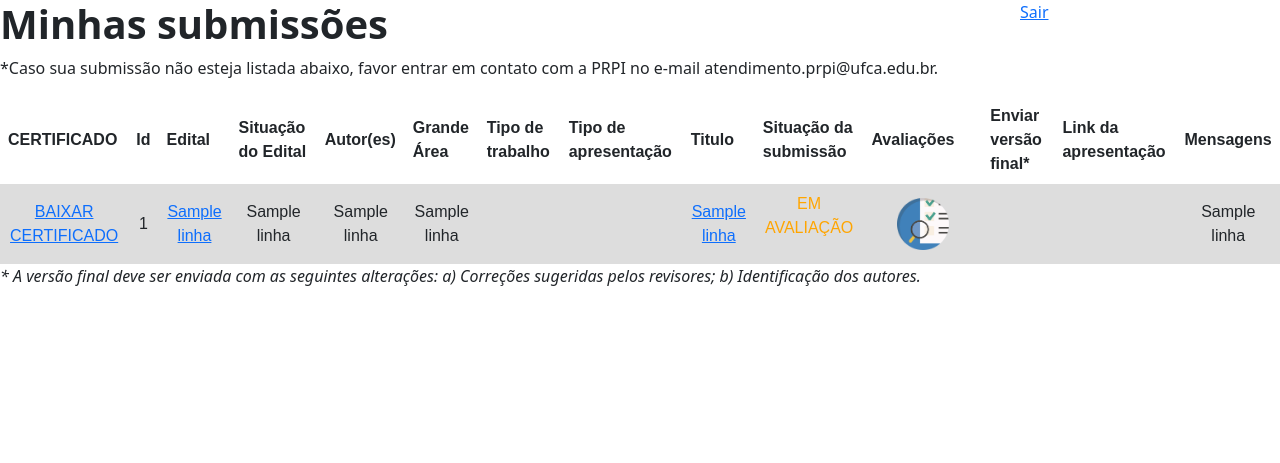
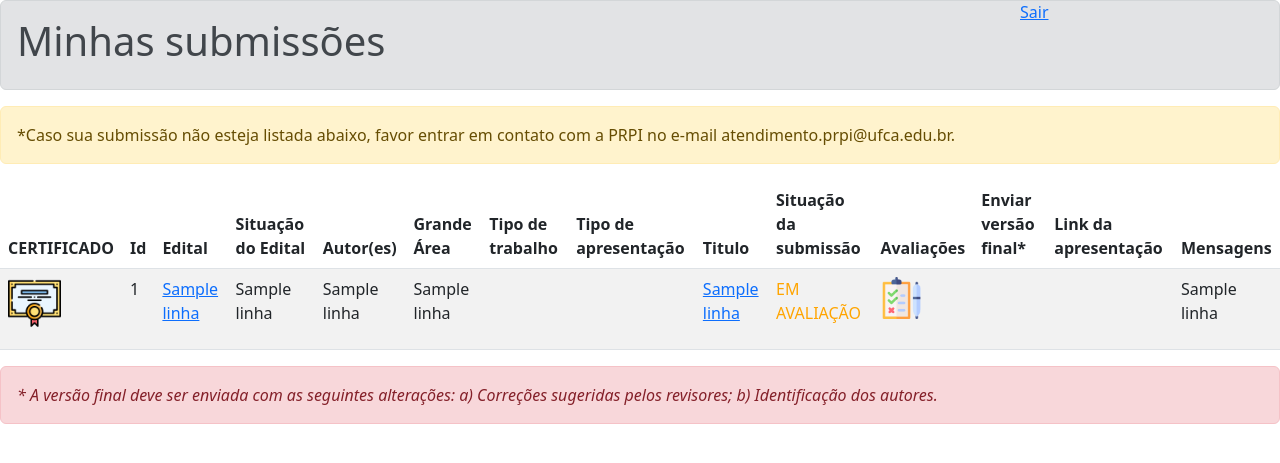
Before and after one commit to rafaelperazzo/cppgi, a Flask app: template flask/templates/meusProjetos.html in a window 1280 px wide. Shown: the top 463 px of the page. Run offline with Flask 2, Linux system fonts and the light colour scheme; the template is opened without the code that fills it: most values are stand-ins (such as "Sample title", 1, 10 or a date in 2020); parts of the project's set-up code (start-up, migrations or seed data) failed here and were passed over; some libraries are stand-ins or nearby versions.

Commit message:
Ajustes visuais no meusProjetos

```diff
--- a/flask/pesquisa.py
+++ b/flask/pesquisa.py
@@ -67,7 +67,7 @@ app.config['TEMP_FOLDER'] = DECLARACOES_DIR
 app.config['DOCUMENTS_FOLDER'] = WORKING_DIR + 'documentos/'
 app.config['CERTIFICADOS_FOLDER'] = WORKING_DIR + 'certificados/'
 
-logging.basicConfig(filename=WORKING_DIR + 'app.log', filemode='w', format='%(asctime)s %(name)s - %(levelname)s - %(message)s',level=logging.ERROR)
+logging.basicConfig(filename=WORKING_DIR + 'app.log', filemode='a', format='%(asctime)s %(name)s - %(levelname)s - %(message)s',level=logging.ERROR)
 
 #Obtendo senhas
 lines = [line.rstrip('\n') for line in open(WORKING_DIR + 'senhas.pass')]
@@ -694,6 +694,9 @@ def inserirAvaliador():
 
         t = threading.Thread(target=enviarPedidoAvaliacao,args=(idProjeto,))
         t.start()
+        update = """UPDATE avaliacoes SET enviado=enviado+1,data_envio=NOW() WHERE avaliador='""" + avaliador1_email +"""' AND
+        idProjeto=""" + str(idProjeto)
+        atualizar(update)
         #return(redirect(url_for('editalProjeto')))
         return('Avaliador cadastrado com sucesso! E-mail enviado!')
     else:
@@ -905,7 +908,7 @@ def meusProjetos():
          FROM editalProjeto,editais WHERE valendo=1 AND editalProjeto.tipo=editais.id AND siape='""" + str(session['username']) + """' ORDER BY editalProjeto.data """
         projetos2019,total2019 = executarSelect(consulta_outros)
 
-        return(render_template('meusProjetos.html',projetos2019=projetos2019,total2019=total2019,permissao=session['permissao']))
+        return(render_template('meusProjetos.html',projetos2019=projetos2019,total2019=total2019,permissao=session['permissao'],SITE=CPPGI_SITE))
     else:
         return(render_template('login.html',mensagem=u"É necessário autenticação para acessar a página solicitada"))
 
--- a/flask/templates/editalProjeto.html
+++ b/flask/templates/editalProjeto.html
@@ -229,7 +229,9 @@ $(document).ready(function(){
                   <td><a href="/cppgi/meusPareceres?id={{linha[0]}}&todos=1">{{linha[0]}}</a></td><td>{{linha[1]}}</td><td>{{linha[2]}}</td>
                   <td>
                     <a href="/cppgi/static/files/{{ linha[4] }}">{{linha[3]}}</a></td>
-                  <td>{{linha[13]}}<td>{{linha[9]}}</td></td><td><a href="/cppgi/avaliacoesNegadas?edital={{codigoEdital}}&id={{linha[0]}}">Adicionar consultor</a></td><td>{{linha[5]|safe}}</td><td>{{linha[6]|safe}}</td>
+                  <td>{{linha[13]}}<td>{{linha[9]}}</td></td><td><a href="/cppgi/avaliacoesNegadas?edital={{codigoEdital}}&id={{linha[0]}}">Adicionar consultor</a></td>
+                  <td>{{linha[5]|safe}}</td>
+                  <td>{{linha[6]|safe}}</td>
                   <td>{{linha[7]|safe}}</td>
                   <td>{{linha[8]|safe}}</td>
                   <td>{{linha[9]}}</td>
--- a/flask/templates/meusProjetos.html
+++ b/flask/templates/meusProjetos.html
@@ -1,6 +1,9 @@
 <!DOCTYPE html>
 <html>
   <head>
+    <meta name="viewport" content="width=device-width, initial-scale=1">
+    <meta http-equiv="content-type" content="text/html; charset=UTF-8">
+
 	  <style>
     p.aprovado {
       color: green;
@@ -41,42 +44,32 @@
     border: 0px solid black;
 
     }
+</style>
 
-table {
-    font-family: arial, sans-serif;
-    border-collapse: collapse;
-    width: 100%;
-}
+    <title>Meus Projetos</title>
+    <link href="https://cdn.jsdelivr.net/npm/bootstrap@5.2.0-beta1/dist/css/bootstrap.min.css" rel="stylesheet" integrity="sha384-0evHe/X+R7YkIZDRvuzKMRqM+OrBnVFBL6DOitfPri4tjfHxaWutUpFmBp4vmVor" crossorigin="anonymous">
 
-td, th {
-    border: 1px solid #dddddd;
-    text-align: center;
-    padding: 8px;
-}
-
-tr:nth-child(even) {
-    background-color: #dddddd;
-}
-</style>
-    <meta http-equiv="content-type" content="text/html; charset=UTF-8">
-    <title>Meus Projetos</title>
-    <meta charset="utf-8">
-    <meta name="viewport" content="width=device-width, initial-scale=1">
-    <link href="https://cdn.jsdelivr.net/npm/bootstrap@5.2.0-beta1/dist/css/bootstrap.min.css" rel="stylesheet" integrity="sha384-0evHe/X+R7YkIZDRvuzKMRqM+OrBnVFBL6DOitfPri4tjfHxaWutUpFmBp4vmVor" crossorigin="anonymous">
   </head>
   <body>
-    <h1><b>Minhas submissões</b></h1>
+    <div class="alert alert-secondary" role="alert">
+      <h1>Minhas submissões</h1>
+    </div>
+    <div class="alert alert-warning" role="alert">
       *Caso sua submissão não esteja listada abaixo, favor entrar em contato com a PRPI no e-mail atendimento.prpi@ufca.edu.br.
+    </div>
+
     {% if total2019!=0 %}
-          <table>
-
+          <table class="table table-striped">
+            <thead>
               <th>CERTIFICADO</th><th>Id</th><th>Edital</th><th>Situação do Edital</th><th>Autor(es)</th><th>Grande Área</th>
               <th>Tipo de trabalho</th><th>Tipo de apresentação</th><th>Titulo</th>
               <th>Situação da submissão</th><th>Avaliações</th>
               <th>Enviar versão final*</th><th>Link da apresentação</th><th>Mensagens</th>
-            <p>{% for linha in projetos2019 %}</p>
+            </thead>
+            <tbody>
+            {% for linha in projetos2019 %}
             <tr>
-              <td><a href='https://sci02-ter-jne.ufca.edu.br/cppgi/baixarCertificado?id={{linha[0]}}'>BAIXAR CERTIFICADO</a></td>
+              <td><a href='{{SITE}}baixarCertificado?id={{linha[0]}}'><img src="{{ url_for('static', filename='certificado.png')}}" style="width:50%" alt="" align="center"></a></td>
               <td>{{linha[0]}}</td>
               {% if permissao==1 %}
                   <td>{{linha[1]}}</td>
@@ -121,7 +114,7 @@ tr:nth-child(even) {
                           {% endif %}
               </td>
               <!-- PARECERES -->
-              <td><a href="/cppgi/meusPareceres?id={{linha[0]}}"><img src="{{ url_for('static', filename='avaliacao.png')}}" style="width:50%" alt="" align="center"></a></td>
+              <td><a href="/cppgi/meusPareceres?id={{linha[0]}}"><img src="{{ url_for('static', filename='pareceres.png')}}" style="width:50%" alt="" align="center"></a></td>
               <td>
                 {% if linha[13]>0 %}
                     {% if linha[12]=='0' %}
@@ -151,8 +144,12 @@ tr:nth-child(even) {
               <td>{{linha[14]}}</td>
             </tr>
             {% endfor %}
+            </tbody>
           </table>
+          <div class="alert alert-danger" role="alert">
             <i>* A versão final deve ser enviada com as seguintes alterações: a) Correções sugeridas pelos revisores; b) Identificação dos autores. </i>
+          </div>
+
     {% else %}
         <h3>Nenhuma submissão.</h3>
     {% endif %}
```
Also changed, not shown: flask/templates/admin.html (+5 -4 lines), flask/static/certificado.png (added), flask/static/pareceres.png (added). Lines whose indentation alone changed are shown as unchanged.
